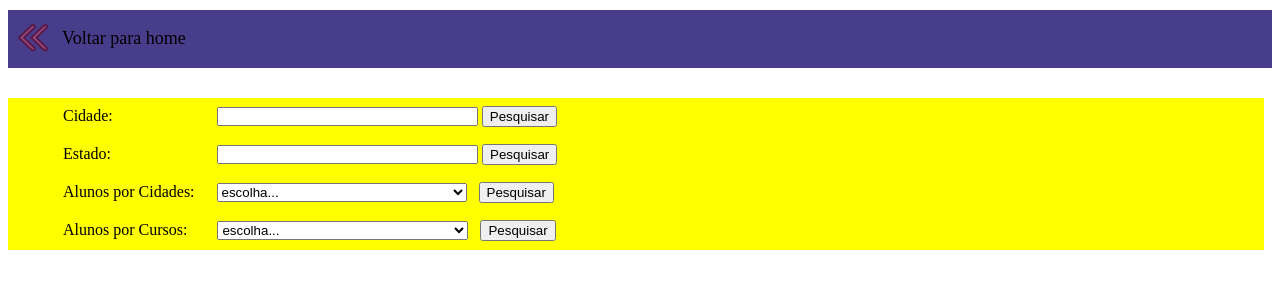
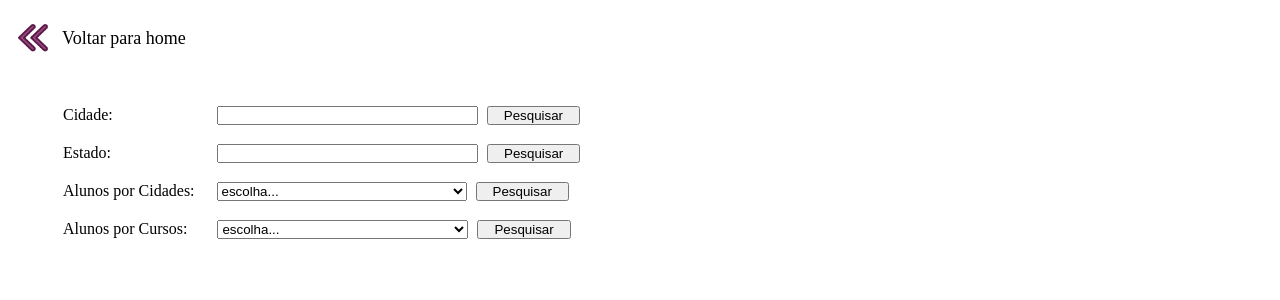
Before and after one commit to alinenecchi/trabalho_03_integracao_php_bd, a PHP site: page /pesquisas/pesquisas.php in a window 1280 px wide. Shown: the part 73-373 px from the top of the page. Run offline with PHP 8.4, Linux system fonts and the light colour scheme; data comes from the database, SQL or seed files in the repository.

Commit message:
pesquisa css / finalização

```diff
--- a/css/cursos.css
+++ b/css/cursos.css
@@ -1,5 +1,4 @@
 #form {
-  /*background-color: yellow;*/
   width: 95%;
   height: 150px;
   padding: 30px 0px 0px 55px;
--- a/css/pesquisar.css
+++ b/css/pesquisar.css
@@ -1,5 +1,4 @@
 #form1 {
-  background-color: yellow;
   width: 95%;
   height: 30px;
   padding: 8px 0px 0px 55px;
@@ -16,7 +15,6 @@
 }
 
 #form2 {
-  background-color: yellow;
   width: 95%;
   height: 30px;
   padding: 8px 0px 0px 55px;
@@ -32,7 +30,6 @@
 }
 
 #form3 {
-  background-color: yellow;
   width: 95%;
   height: 30px;
   padding: 8px 0px 0px 55px;
@@ -48,7 +45,6 @@
 }
 
 #form4 {
-  background-color: yellow;
   width: 95%;
   height: 30px;
   padding: 8px 0px 0px 55px;
@@ -62,3 +58,8 @@
 #cursos {
   padding: 0px 20px 0px 0px;
 }
+
+.pesquisarButton {
+  padding: 0px 15px 0px 15px;
+  margin-left: 5px;
+}
--- a/css/resultados.css
+++ b/css/resultados.css
@@ -0,0 +1,6 @@
+#resultado {
+    width: 95%;
+    height: 150px;
+    padding: 30px 0px 0px 55px;
+    margin-top: 8px;
+}
--- a/css/stylesheet.css
+++ b/css/stylesheet.css
@@ -26,7 +26,6 @@
 }
 
 #backNav {
-  background-color: darkslateblue;
   width: 100%;
   height: 50px;
   padding: 8px 0px 0px 0px;
@@ -53,7 +52,6 @@
 }
 
 #container {
-  /*background-color: brown;*/
   width: 90%;
   height: 500px;
   margin-left: 60px;
--- a/pesquisas/pesquisas.php
+++ b/pesquisas/pesquisas.php
@@ -31,14 +31,14 @@
 			<label id="cidadeLabel">Cidade: </label>
 			<input type="text" name="cidade" id="cidadeInput">
 			<input type="hidden" name="id" value="1">
-			<input type="submit" value="Pesquisar">
+			<input type="submit" value="Pesquisar" class="pesquisarButton">
 		</form>
 
 		<form action="resultados.php" method="get" id="form2">
 			<label id="estadoLabel">Estado: </label>
 			<input type="text" name="estado" id="estadoInput">
 			<input type="hidden" name="id" value="2">
-			<input type="submit" value="Pesquisar">
+			<input type="submit" value="Pesquisar"  class="pesquisarButton">
 		</form>
 
 		<form action="resultados.php" method="get" id="form3">
@@ -59,7 +59,7 @@
 			</select>
 
 			<input type="hidden" name="id" value="3">
-			&nbsp;&nbsp;<input type="submit" value="Pesquisar">
+			<input type="submit" value="Pesquisar" class="pesquisarButton">
 		</form>
 
 		<form action="resultados.php" method="get" id="form4">
@@ -79,7 +79,7 @@
 			</select>
 
 			<input type="hidden" name="id" value="4">
-			&nbsp;&nbsp;<input type="submit" value="Pesquisar">
+			<input type="submit" value="Pesquisar" class="pesquisarButton">
 		</form>
 	</body>
 </html>
```
Also changed, not shown: pesquisas/resultados.php (+21 -7 lines).
